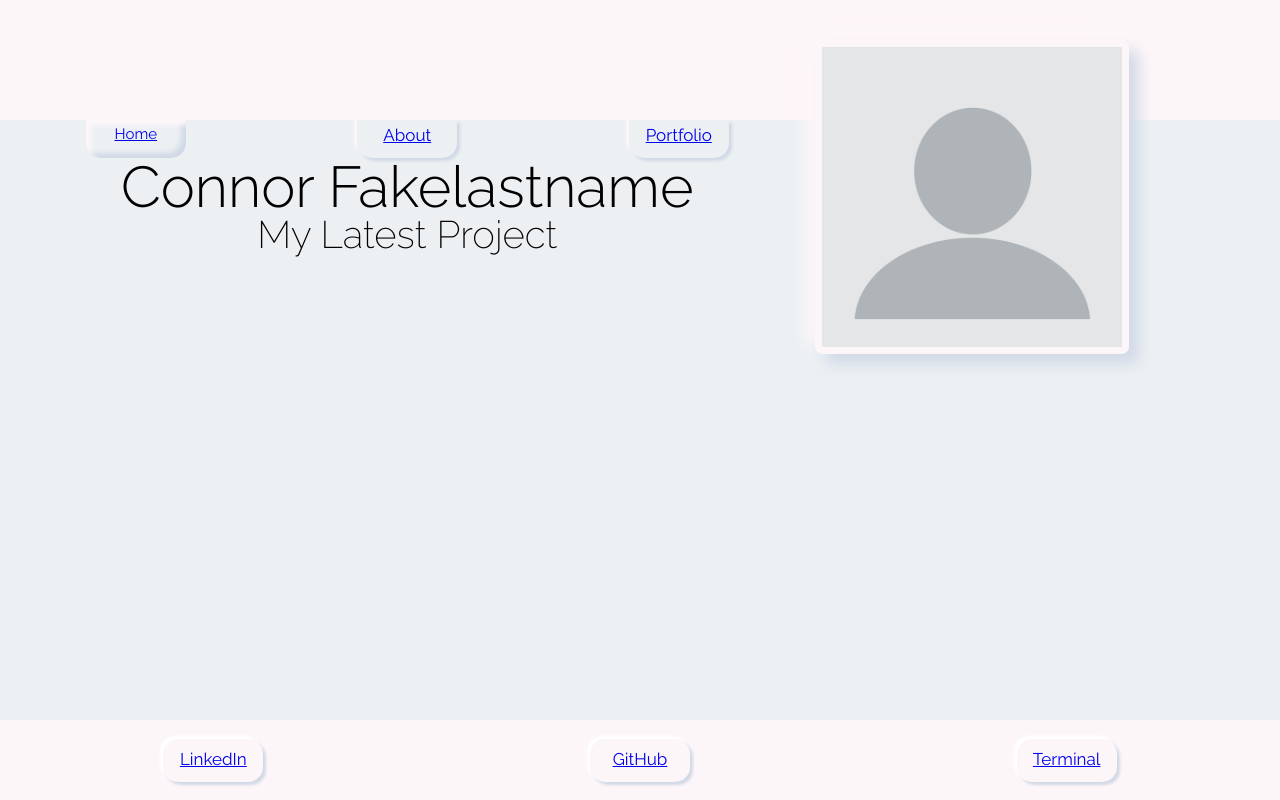
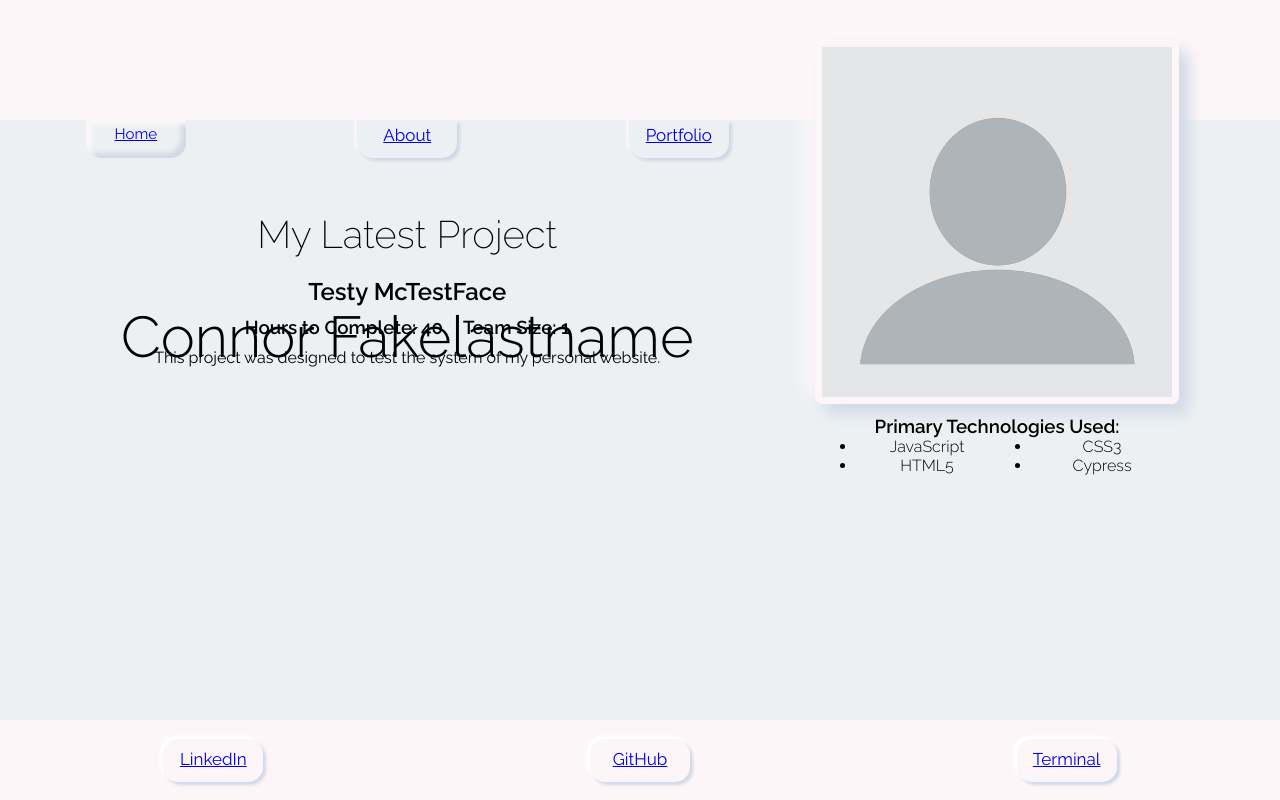
Before and after one commit to ConnorAndersonLarson/mysite, a React (Create React App) app: page / in a window 1280 px wide. Built offline with nearby package versions, Linux system fonts and the light colour scheme.

Commit message:
Add Project class and styling

```diff
--- a/src/components/Footer/Footer.css
+++ b/src/components/Footer/Footer.css
@@ -1,5 +1,6 @@
 footer {
   height: 10vh;
+  min-height: 50px;
   display: flex;
   justify-content: space-around;
   align-items: center;
--- a/src/components/Header/Header.css
+++ b/src/components/Header/Header.css
@@ -4,13 +4,13 @@ header {
   grid-template-columns: auto;
   grid-template-rows:15vh 10vh;
   grid-template-areas:
-    "tp"
+    "top"
     "btm"
 }
 
 .topBar {
   background-color: #FDF6F9;
-  grid-area: tp;
+  grid-area: top;
   height: 15vh;
   display: grid;
   grid-template-columns: 3.5fr 2fr;
@@ -30,8 +30,8 @@ header {
 
 .headShot {
   grid-area: photo;
-  max-height: 300px;
-  min-height: 150px;
+  height: 30vw;
+  max-height: 350px;
   margin-top: 5vh;
   border: 7.5px solid #FDF6F9;
   border-radius: 7.5px;
--- a/src/components/Home/Home.js
+++ b/src/components/Home/Home.js
@@ -1,4 +1,6 @@
 import './Home.css';
+import Project from '../Project/Project.js';
+import {mainPageTestData} from '../../data/projects/test-data.js';
 
 function Home() {
 
@@ -7,6 +9,7 @@ function Home() {
       <div className="title">
         <h2 className="caption">My Latest Project</h2>
       </div>
+      <Project proj={mainPageTestData}/>
     </section>
   )
 }
--- a/src/components/Project/Project.css
+++ b/src/components/Project/Project.css
@@ -0,0 +1,57 @@
+
+
+.project {
+  display: grid;
+  grid-template-columns: 3.5fr 2fr;
+  grid-template-rows: auto;
+  grid-template-areas:
+    "title ."
+    "time ."
+    "abst ."
+    "photos stack";
+  margin-top: 10px;
+}
+
+.proj-title {
+  grid-area: title;
+  margin-top: 10px;
+}
+
+.proj-breakdown {
+  display: flex;
+  justify-content: center;
+  align-items: center;
+  grid-area: time;
+  margin-top: 10px;
+}
+
+.proj-team {
+  margin-left: 20px;
+}
+
+.proj-abstract {
+  grid-area: abst;
+  margin-top: 10px;
+}
+
+.proj-stack {
+  grid-area: stack;
+  margin-top: 5vh;
+  width: 30vw;
+  max-width: 350px;
+  padding: 7.5px;
+}
+
+.stack-list {
+  padding-left: 0px;
+  display: flex;
+  flex-wrap: wrap;
+  align-items: center;
+  justify-content: space-between;
+}
+
+.stack-list li {
+  margin-left: 10%;
+  max-width: 100%;
+  min-width: 40%;
+}
--- a/src/components/Project/Project.js
+++ b/src/components/Project/Project.js
@@ -1,10 +1,23 @@
 import './Project.css'
+import React from 'react';
+function Project( {proj} ) {
 
-function Project( {name, compTime, teamQuant, stack, abst, gal, highLow } ) {
+  const techStack = proj.stack.map((tech, i) => {
+    return <React.Fragment key={i.toString()}><li>{tech}<br /></li></React.Fragment>
+  })
 
   return(
     <section className='project'>
-      <h2 className="proj-title">${name}</h2>
+      <h2 className="proj-title">{proj.name}</h2>
+      <section className="proj-breakdown">
+        <h3 className="proj-time">Hours to Complete: {proj.compTime}</h3>
+        <h3 className="proj-team">Team Size: {proj.teamQuant}</h3>
+      </section>
+      <p className="proj-abstract">{proj.abst}</p>
+      <section className="proj-stack">
+        <h3 className="stack-header">Primary Technologies Used:</h3>
+        <ul className="stack-list">{techStack}</ul>
+      </section>
     </section>
   )
 }
--- /dev/null
+++ b/src/data/projects/test-data.js
@@ -0,0 +1,9 @@
+export const mainPageTestData = {
+  name: "Testy McTestFace",
+  compTime: 40,
+  teamQuant: 1,
+  stack: ['JavaScript', 'CSS3', 'HTML5', 'Cypress'],
+  abst: 'This project was designed to test the system of my personal website.',
+  gal: ["%PUBLIC_URL%/Peaky-copy.png"],
+  highLow: '???'
+};
```
Also changed, not shown: public/Peaky-copy.png (added).
